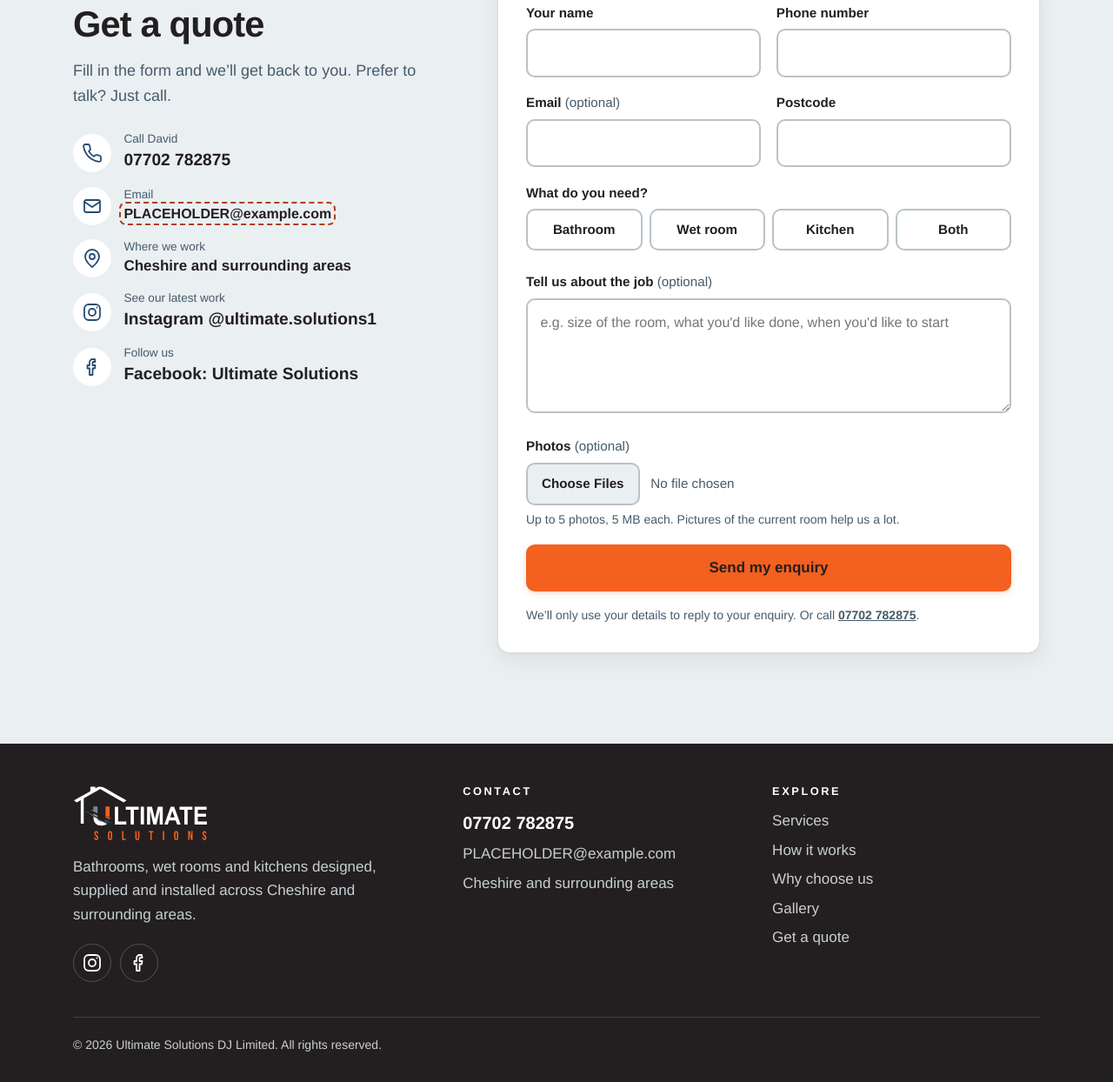
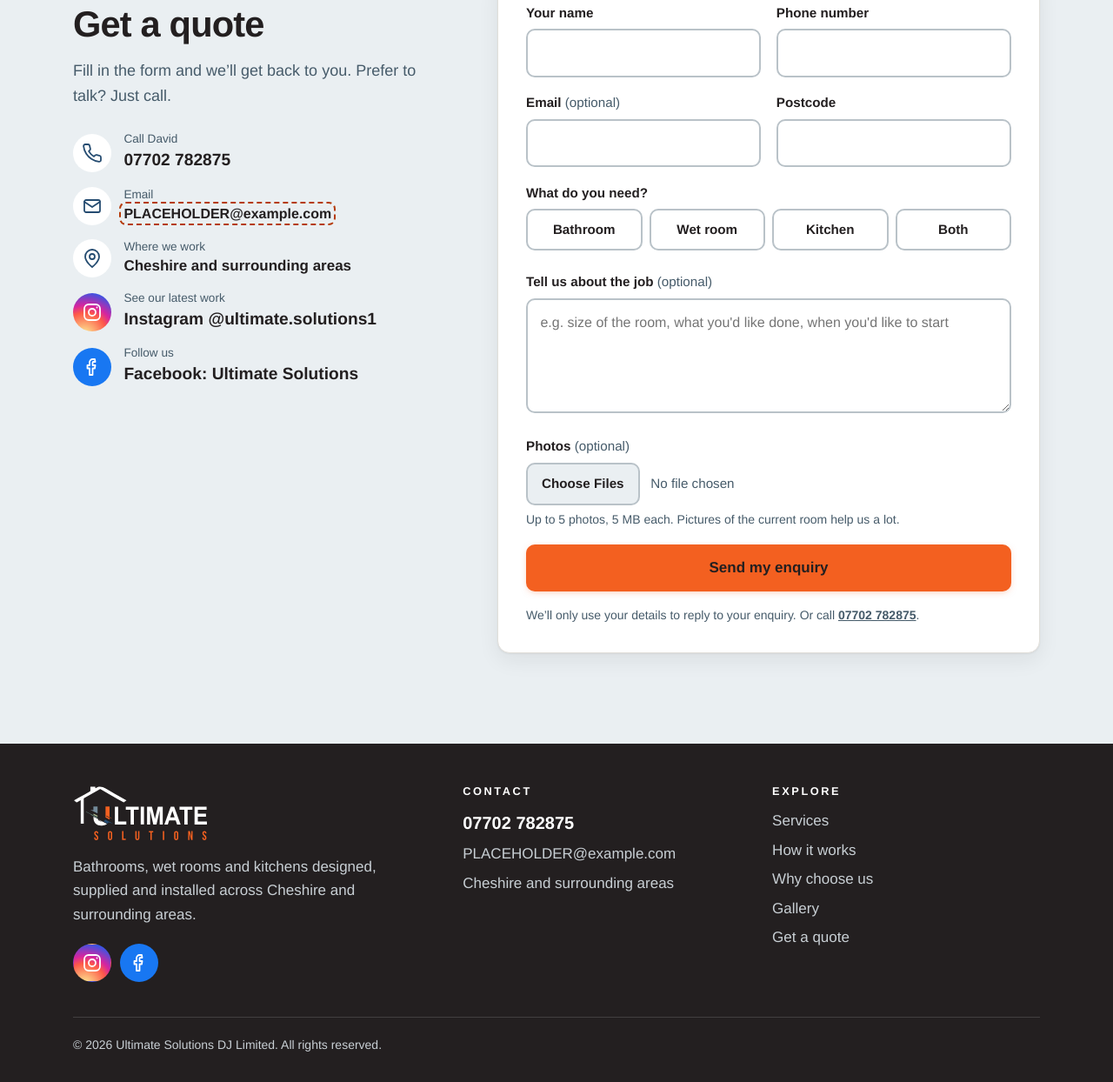
Before and after one commit to escottdamien80-design/Ultimate-Solutions, a website: page index.html in a window 1280 px wide. Shown: the part 4703-5947 px from the top of the page at 87% size. Drawn offline with Linux system fonts and the light colour scheme.

Commit message:
Add real Facebook link and brand-coloured Instagram/Facebook icons
Co-Authored-By: Claude Opus 5.5 <noreply@anthropic.com>
Claude-Session: https://claude.ai/code/session_01CGY8r7UNfbwUQ8KmzmF9mg

```diff
--- a/assets/css/styles.css
+++ b/assets/css/styles.css
@@ -364,6 +364,10 @@ input[type="file"]::file-selector-button {
 .site-footer .social-links li + li { margin-top: 0; }
 .social-links a { display: grid; place-items: center; width: 2.75rem; height: 2.75rem; border-radius: 50%; border: 1px solid rgba(255, 255, 255, .22); color: var(--white); }
 .social-links a:hover { border-color: var(--orange); color: var(--orange); }
+/* Brand colours so the social icons are instantly recognisable */
+.contact-list .badge-icon--instagram, .social-links .social-instagram { background: radial-gradient(circle at 30% 110%, #fdf497 0%, #fd5949 45%, #d6249f 60%, #285aeb 90%); color: #fff; border-color: transparent; }
+.contact-list .badge-icon--facebook, .social-links .social-facebook { background: #1877f2; color: #fff; border-color: transparent; }
+.social-links a.social-instagram:hover, .social-links a.social-facebook:hover { color: #fff; filter: brightness(1.1); }
 .footer-bottom { margin-top: 2.5rem; padding-top: 1.25rem; border-top: 1px solid rgba(255, 255, 255, .14); font-size: .875rem; }
 @media (min-width: 760px) { .footer-grid { grid-template-columns: 1.3fr 1fr 1fr; gap: 3rem; } }
 
--- a/index.html
+++ b/index.html
@@ -285,9 +285,8 @@
             <!-- PLACEHOLDER EMAIL: replace both the href and the text below with the real address. -->
             <li><span class="badge-icon"><svg class="icon" aria-hidden="true"><use href="#i-mail"/></svg></span><div><small>Email</small><a href="mailto:PLACEHOLDER@example.com" class="placeholder-email" data-placeholder="email">PLACEHOLDER@example.com</a></div></li>
             <li><span class="badge-icon"><svg class="icon" aria-hidden="true"><use href="#i-pin"/></svg></span><div><small>Where we work</small><strong>Cheshire and surrounding areas</strong></div></li>
-            <li><span class="badge-icon"><svg class="icon" aria-hidden="true"><use href="#i-instagram"/></svg></span><div><small>See our latest work</small><a href="https://www.instagram.com/ultimate.solutions1/" target="_blank" rel="noopener">Instagram @ultimate.solutions1</a></div></li>
-            <!-- PLACEHOLDER FACEBOOK LINK: replace the href with the real page address (on the page, tap Share > Copy link). -->
-            <li><span class="badge-icon"><svg class="icon" aria-hidden="true"><use href="#i-facebook"/></svg></span><div><small>Follow us</small><a href="https://www.facebook.com/PLACEHOLDER" target="_blank" rel="noopener" data-placeholder="facebook">Facebook: Ultimate Solutions</a></div></li>
+            <li><span class="badge-icon badge-icon--instagram"><svg class="icon" aria-hidden="true"><use href="#i-instagram"/></svg></span><div><small>See our latest work</small><a href="https://www.instagram.com/ultimate.solutions1/" target="_blank" rel="noopener">Instagram @ultimate.solutions1</a></div></li>
+            <li><span class="badge-icon badge-icon--facebook"><svg class="icon" aria-hidden="true"><use href="#i-facebook"/></svg></span><div><small>Follow us</small><a href="https://www.facebook.com/profile.php?id=100057026457050" target="_blank" rel="noopener">Facebook: Ultimate Solutions</a></div></li>
           </ul>
         </div>
 
@@ -366,9 +365,8 @@
           <a class="footer-logo" href="#top" aria-label="Ultimate Solutions, back to top"><img src="assets/logo/logo-main-reversed.svg" width="121" height="50" alt="Ultimate Solutions"></a>
           <p style="margin-top:1rem;max-width:24rem">Bathrooms, wet rooms and kitchens designed, supplied and installed across Cheshire and surrounding areas.</p>
           <ul class="social-links">
-            <li><a href="https://www.instagram.com/ultimate.solutions1/" target="_blank" rel="noopener" aria-label="Ultimate Solutions on Instagram"><svg class="icon" aria-hidden="true"><use href="#i-instagram"/></svg></a></li>
-            <!-- PLACEHOLDER FACEBOOK LINK: replace with the real page address -->
-            <li><a href="https://www.facebook.com/PLACEHOLDER" target="_blank" rel="noopener" aria-label="Ultimate Solutions on Facebook" data-placeholder="facebook"><svg class="icon" aria-hidden="true"><use href="#i-facebook"/></svg></a></li>
+            <li><a href="https://www.instagram.com/ultimate.solutions1/" target="_blank" rel="noopener" aria-label="Ultimate Solutions on Instagram" class="social-instagram"><svg class="icon" aria-hidden="true"><use href="#i-instagram"/></svg></a></li>
+            <li><a href="https://www.facebook.com/profile.php?id=100057026457050" target="_blank" rel="noopener" aria-label="Ultimate Solutions on Facebook" class="social-facebook"><svg class="icon" aria-hidden="true"><use href="#i-facebook"/></svg></a></li>
           </ul>
         </div>
         <div>
```
